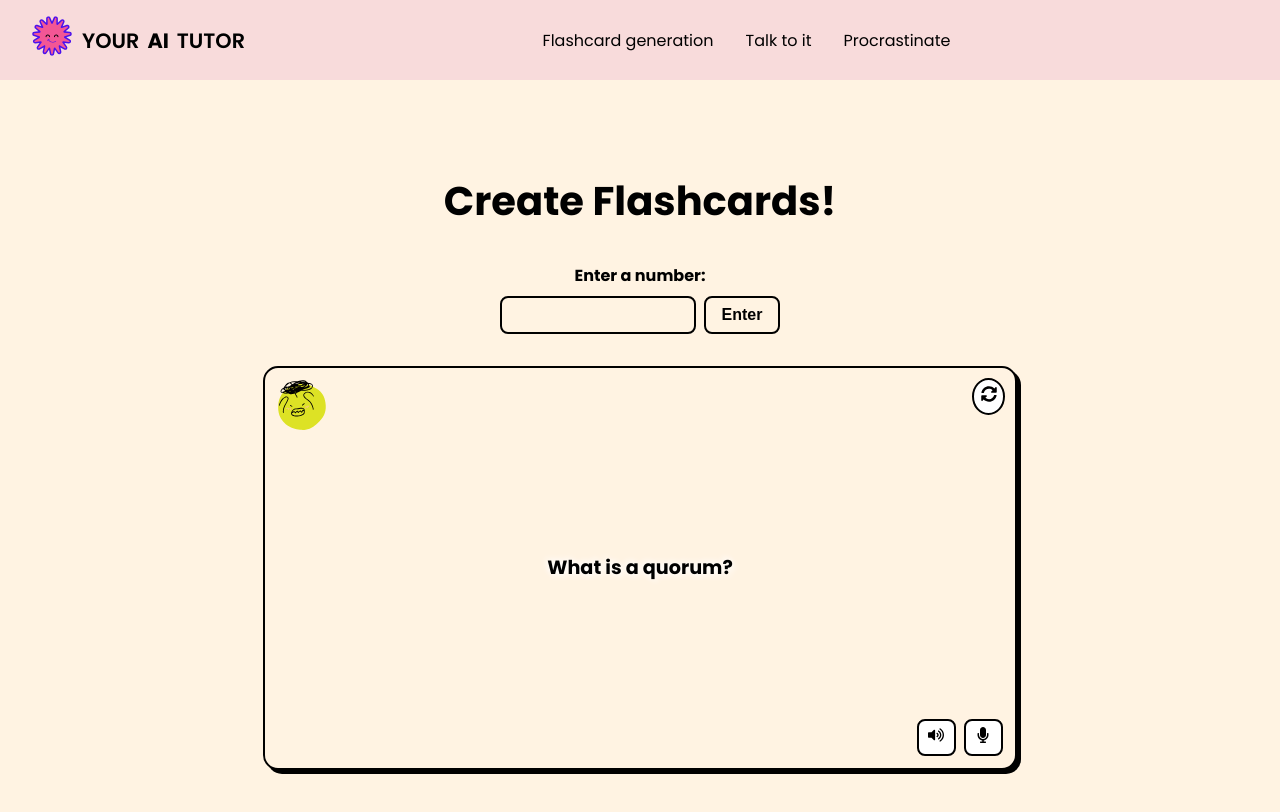
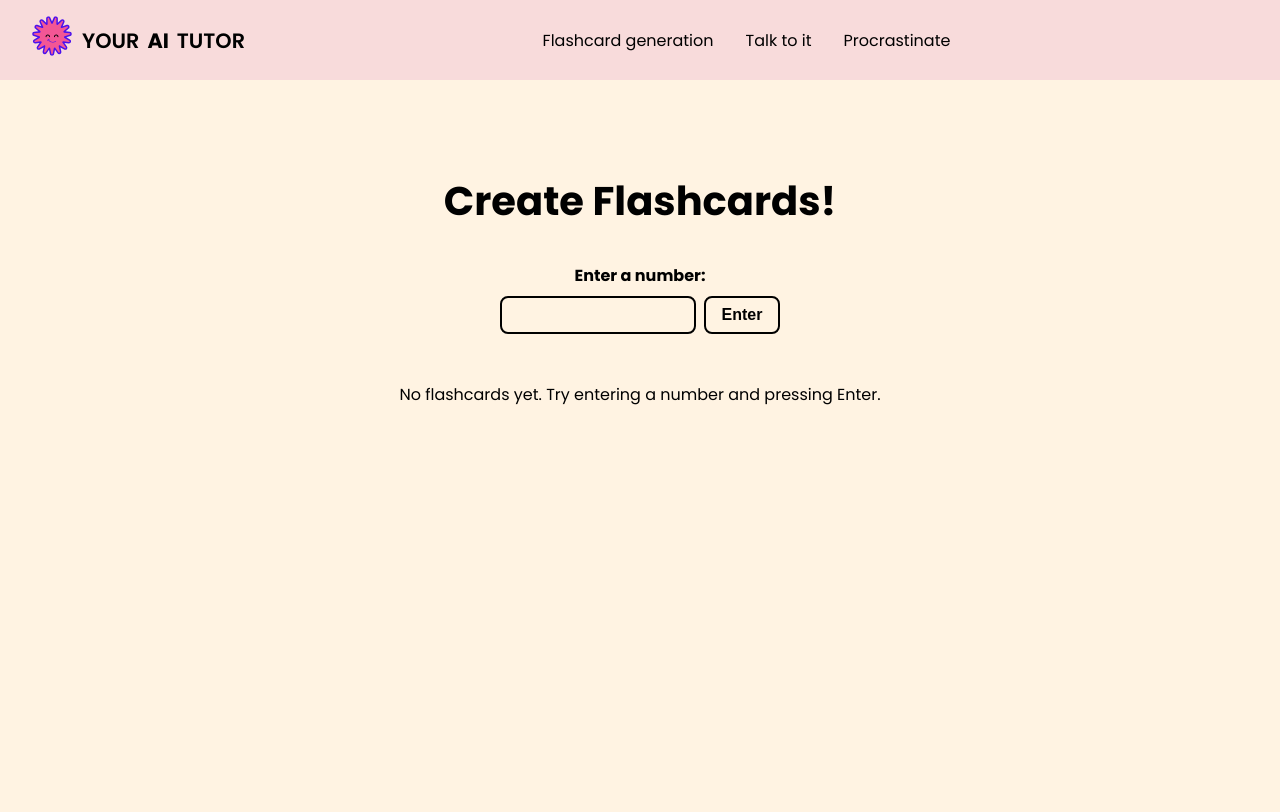
Before and after one commit to franzRasch/INF-3993_AI_Exam, a React (Create React App) app in the folder src/frontend/: page /flashcards in a window 1280 px wide. Shown: the top 812 px of the page. Built offline with nearby package versions, Linux system fonts and the light colour scheme.

Commit message:
removed test flashcard

```diff
--- a/src/frontend/src/pages/FlashcardsPage.js
+++ b/src/frontend/src/pages/FlashcardsPage.js
@@ -21,7 +21,7 @@ const colorSet = [
 
 export default function FlashcardsPage() {
   const [userInput, setUserInput] = useState('');
-  const [flashcards, setFlashcards] = useState([{ front: 'What is a quorum?', back: 'Test Answer' }]);
+  const [flashcards, setFlashcards] = useState([]);
   const [loading, setLoading] = useState(false);
 
   const handleSubmit = async () => {
```
